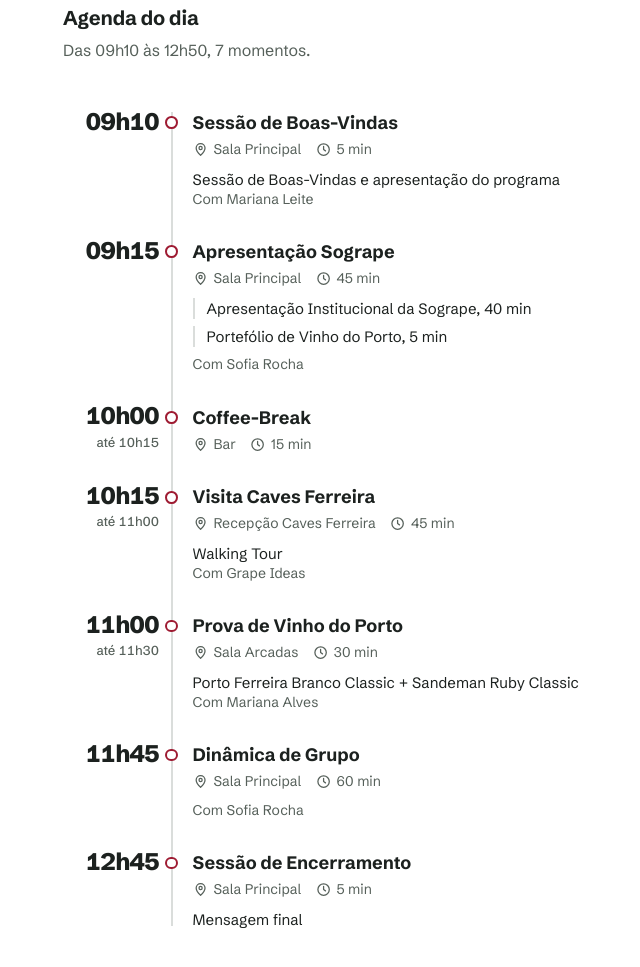
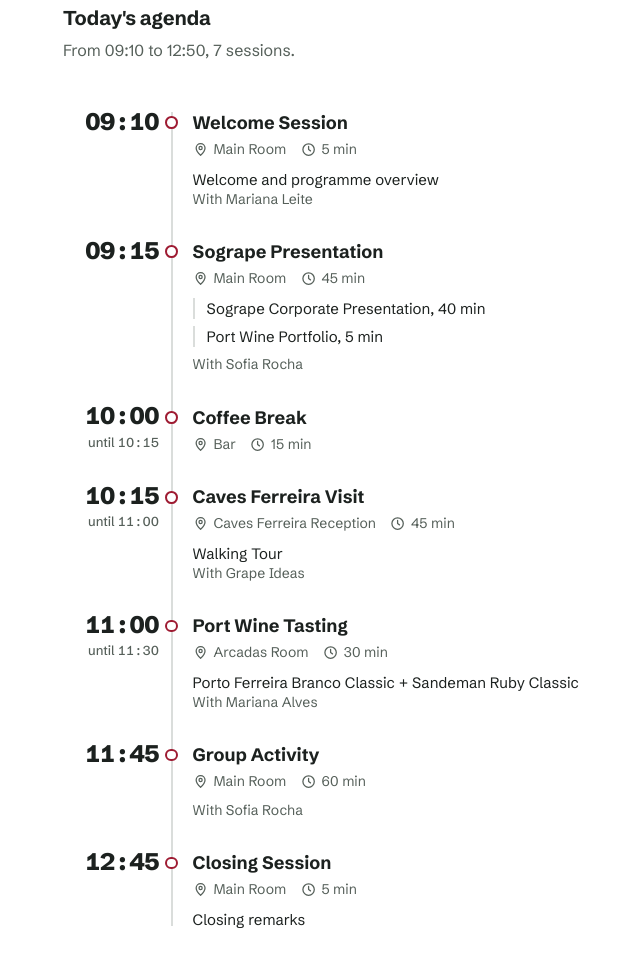
Before and after one commit to BrunoJusta/programa-ferreira, a plain HTML site: page index.html in a window 1280 px wide. Shown: the part 383-1350 px from the top of the page, without its empty margins (181-821 px from the left). Drawn offline with Linux system fonts and the light colour scheme.

Commit message:
Add files via upload

```diff
--- a/index.html
+++ b/index.html
@@ -1,5 +1,5 @@
 <!doctype html>
-<html lang="pt-PT">
+<html lang="en-GB">
 <head>
 <meta charset="utf-8">
 <meta name="viewport" content="width=device-width, initial-scale=1, viewport-fit=cover">
@@ -135,7 +135,7 @@
 
 <header class="hero">
   <div class="hero-inner">
-    <p class="kicker">Programa da visita</p>
+    <p class="kicker">Event programme</p>
     <h1 translate="no">WiShare&nbsp;- UCP &amp;&nbsp;Sogrape</h1>
   </div>
   <svg class="meniscus" viewBox="0 0 1440 60" preserveAspectRatio="none" aria-hidden="true">
@@ -144,7 +144,7 @@
 </header>
 
 <main class="agenda">
-  <h2>Agenda do dia</h2>
+  <h2>Today's agenda</h2>
   <p class="sub" id="sub"></p>
   <ol class="timeline" id="timeline"></ol>
 </main>
@@ -157,11 +157,11 @@
   const PROGRAMA = [
     {
       "hora": "09:10",
-      "titulo": "Sessão de Boas-Vindas",
-      "local": "Sala Principal",
+      "titulo": "Welcome Session",
+      "local": "Main Room",
       "partes": [
         {
-          "descricao": "Sessão de Boas-Vindas e apresentação do programa",
+          "descricao": "Welcome and programme overview",
           "duracao": 5,
           "responsavel": "Mariana Leite"
         }
@@ -169,16 +169,16 @@
     },
     {
       "hora": "09:15",
-      "titulo": "Apresentação Sogrape",
-      "local": "Sala Principal",
+      "titulo": "Sogrape Presentation",
+      "local": "Main Room",
       "responsavel": "Sofia Rocha",
       "partes": [
         {
-          "descricao": "Apresentação Institucional da Sogrape",
+          "descricao": "Sogrape Corporate Presentation",
           "duracao": 40
         },
         {
-          "descricao": "Portefólio de Vinho do Porto",
+          "descricao": "Port Wine Portfolio",
           "duracao": 5
         }
       ]
@@ -186,7 +186,7 @@
     {
       "hora": "10:00",
       "fim": "10:15",
-      "titulo": "Coffee-Break",
+      "titulo": "Coffee Break",
       "local": "Bar",
       "partes": [
         {
@@ -197,8 +197,8 @@
     {
       "hora": "10:15",
       "fim": "11:00",
-      "titulo": "Visita Caves Ferreira",
-      "local": "Recepção Caves Ferreira",
+      "titulo": "Caves Ferreira Visit",
+      "local": "Caves Ferreira Reception",
       "partes": [
         {
           "descricao": "Walking Tour",
@@ -210,8 +210,8 @@
     {
       "hora": "11:00",
       "fim": "11:30",
-      "titulo": "Prova de Vinho do Porto",
-      "local": "Sala Arcadas",
+      "titulo": "Port Wine Tasting",
+      "local": "Arcadas Room",
       "partes": [
         {
           "descricao": "Porto Ferreira Branco Classic + Sandeman Ruby Classic",
@@ -222,8 +222,8 @@
     },
     {
       "hora": "11:45",
-      "titulo": "Dinâmica de Grupo",
-      "local": "Sala Principal",
+      "titulo": "Group Activity",
+      "local": "Main Room",
       "partes": [
         {
           "duracao": 60,
@@ -233,11 +233,11 @@
     },
     {
       "hora": "12:45",
-      "titulo": "Sessão de Encerramento",
-      "local": "Sala Principal",
+      "titulo": "Closing Session",
+      "local": "Main Room",
       "partes": [
         {
-          "descricao": "Mensagem final",
+          "descricao": "Closing remarks",
           "duracao": 5
         }
       ]
@@ -247,7 +247,7 @@
 
   const toMin = h => { const [a, b] = h.split(":").map(Number); return a * 60 + b; };
   const pad = n => String(n).padStart(2, "0");
-  const fmtM = m => `${pad(Math.floor(m / 60))}h${pad(m % 60)}`;
+  const fmtM = m => `${pad(Math.floor(m / 60))}:${pad(m % 60)}`;
   const fmt = h => fmtM(toMin(h));
   const total = l => l.partes.reduce((s, p) => s + (p.duracao || 0), 0);
   const el = (tag, cls, txt) => { const e = document.createElement(tag); if (cls) e.className = cls; if (txt != null) e.textContent = txt; return e; };
@@ -257,7 +257,7 @@
 
   const ultimo = PROGRAMA.at(-1);
   document.getElementById("sub").textContent =
-    `Das ${fmt(PROGRAMA[0].hora)} às ${fmtM(toMin(ultimo.hora) + total(ultimo))}, ${PROGRAMA.length} momentos.`;
+    `From ${fmt(PROGRAMA[0].hora)} to ${fmtM(toMin(ultimo.hora) + total(ultimo))}, ${PROGRAMA.length} sessions.`;
 
   const list = document.getElementById("timeline");
   PROGRAMA.forEach((l, i) => {
@@ -267,7 +267,7 @@
     const tcol = el("div");
     const time = el("time", null, fmt(l.hora)); time.dateTime = l.hora;
     tcol.append(time);
-    if (l.fim) tcol.append(el("span", "until", `até ${fmt(l.fim)}`));
+    if (l.fim) tcol.append(el("span", "until", `until ${fmt(l.fim)}`));
     li.append(tcol, el("span", "dot"));
     li.lastChild.setAttribute("aria-hidden", "true");
 
@@ -287,12 +287,12 @@
       partes.forEach(p => {
         const pi = el("li", "part");
         if (p.descricao) pi.append(el("span", "desc", multi && p.duracao ? `${p.descricao}, ${p.duracao}\u00a0min` : p.descricao));
-        if (p.responsavel) pi.append(el("span", "who", `Com ${p.responsavel}`));
+        if (p.responsavel) pi.append(el("span", "who", `With ${p.responsavel}`));
         ul.append(pi);
       });
       what.append(ul);
     }
-    if (l.responsavel) what.append(el("span", "who-all", `Com ${l.responsavel}`));
+    if (l.responsavel) what.append(el("span", "who-all", `With ${l.responsavel}`));
     li.append(what);
     list.append(li);
   });
```
